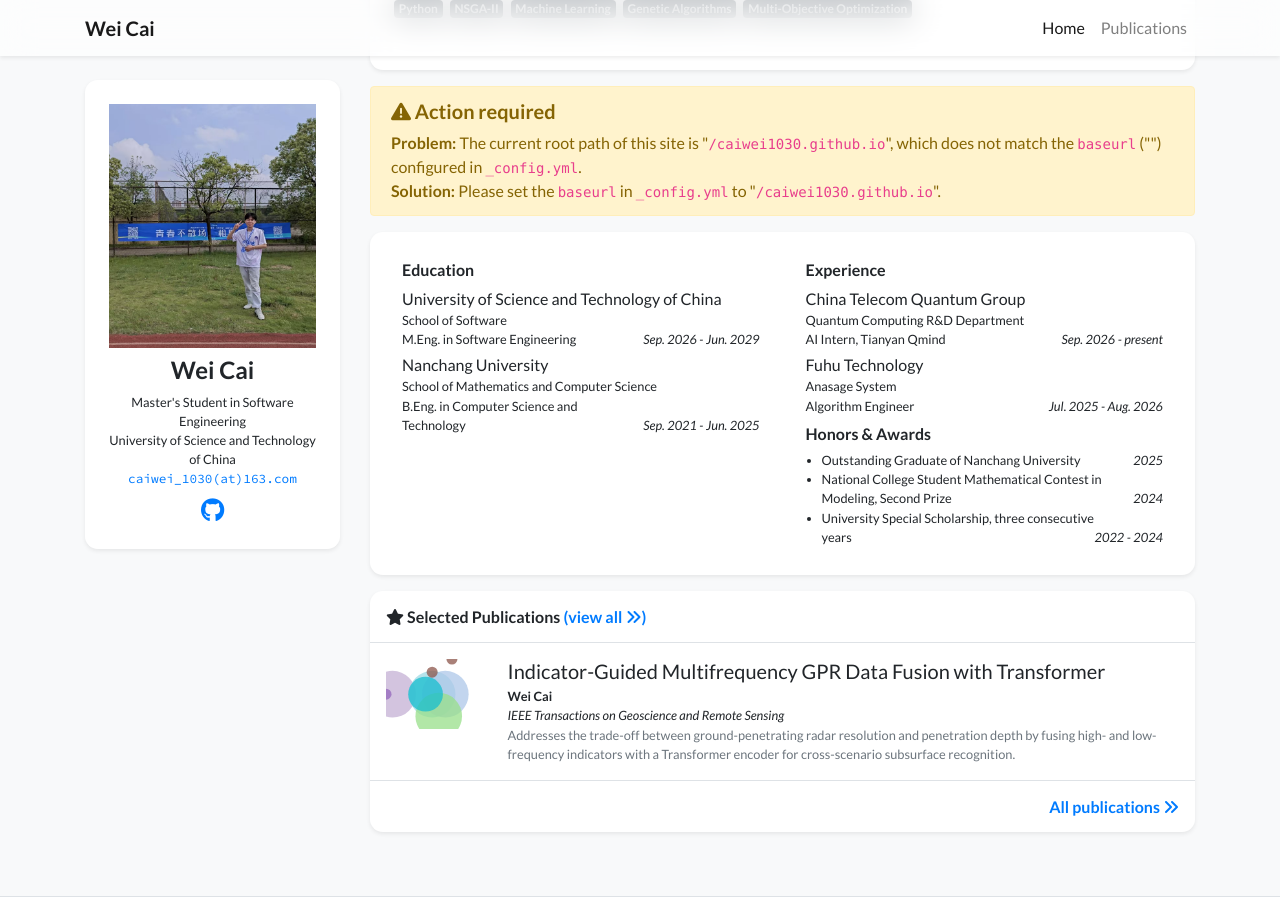
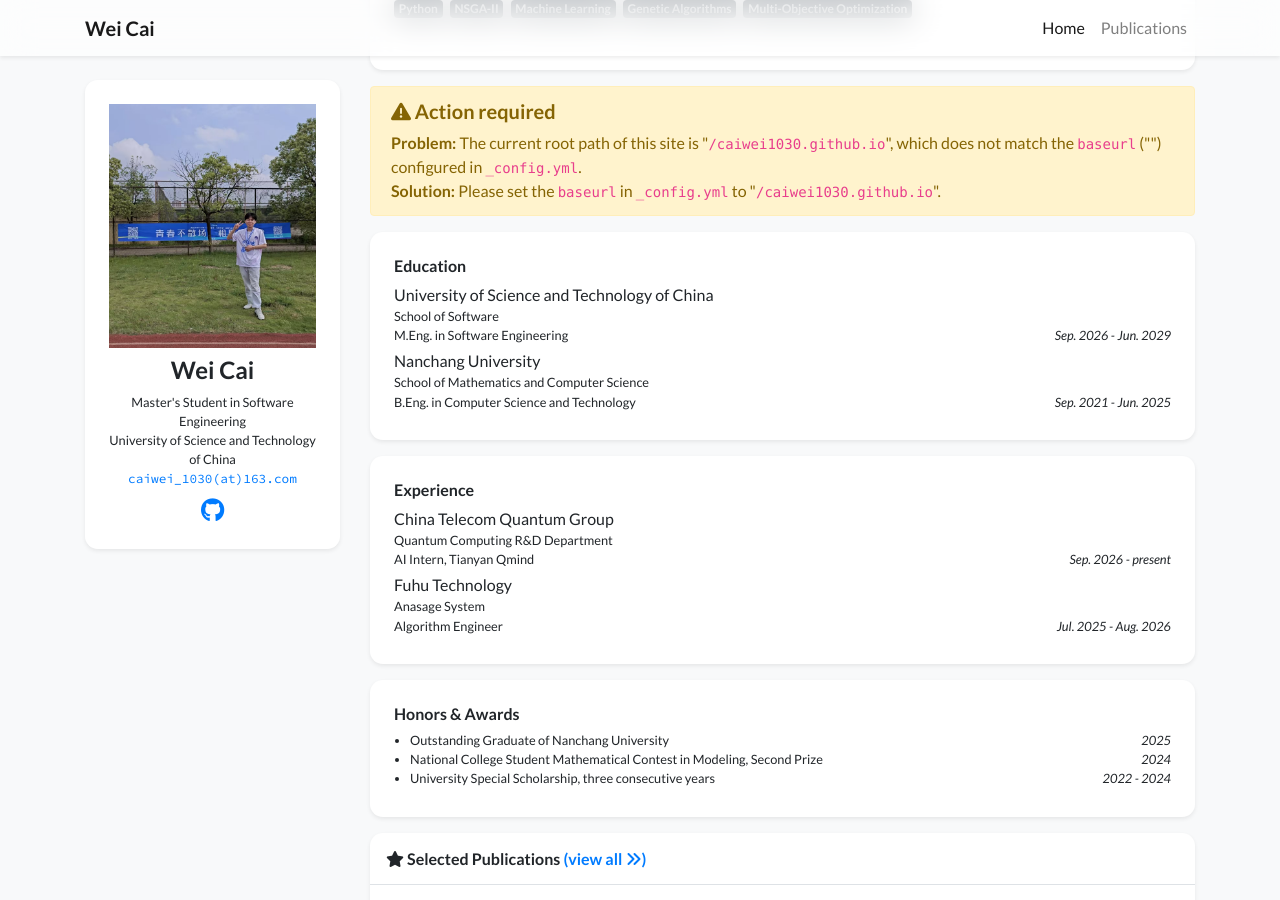
Before and after one commit to caiwei1030/caiwei1030.github.io, a Jekyll site: the page built from index.html, in a window 1280 px wide and 900 px high, scrolled down 897 px. Built offline with Jekyll 4.4.1, drawn with Linux system fonts in a browser that asks for light colours; nearby versions of some CDN libraries; a style sheet for code colours, icons or effects is not loaded.

Commit message:
Separate profile sections into stacked cards

```diff
--- a/_includes/widgets/experience_card.html
+++ b/_includes/widgets/experience_card.html
@@ -1,11 +1,8 @@
+{% if site.data.profile.education %}
 <div class="row mt-3">
     <div class="col">
         <div class="card border-0 shadow-sm bg-white">
             <div class="card-body p-4">
-                <div class="row" data-masonry='{"percentPosition": true }'>
-                    {% if site.data.profile.education %}
-                    <div class="col-lg-6">
-                        <div class="mx-2 my-1">
                 <h6>Education</h6>
                 <ul class="list-unstyled mb-1">
                     {% for item in site.data.profile.education %}
@@ -26,11 +23,15 @@
                 </ul>
             </div>
         </div>
+    </div>
+</div>
 {% endif %}
 
 {% if site.data.profile.experience %}
-                    <div class="col-lg-6">
-                        <div class="mx-2 my-1">
+<div class="row mt-3">
+    <div class="col">
+        <div class="card border-0 shadow-sm bg-white">
+            <div class="card-body p-4">
                 <h6>Experience</h6>
                 <ul class="list-unstyled mb-1">
                     {% for item in site.data.profile.experience %}
@@ -51,12 +52,16 @@
                 </ul>
             </div>
         </div>
+    </div>
+</div>
 {% endif %}
 
 {% if site.data.profile.awards %}
-                    <div class="col-lg-6">
-                        <div class="mx-2 my-1">
-                            <h6>Honors & Awards</h6>
+<div class="row mt-3">
+    <div class="col">
+        <div class="card border-0 shadow-sm bg-white">
+            <div class="card-body p-4">
+                <h6>Honors &amp; Awards</h6>
                 <ul class="list small pl-3 mb-1">
                     {% for item in site.data.profile.awards %}
                     <li>
@@ -69,11 +74,6 @@
                 </ul>
             </div>
         </div>
-                    {% endif %}
-
-                </div>
-
     </div>
 </div>
-    </div>
-</div>
+{% endif %}
```
Lines whose indentation alone changed are shown as unchanged.
